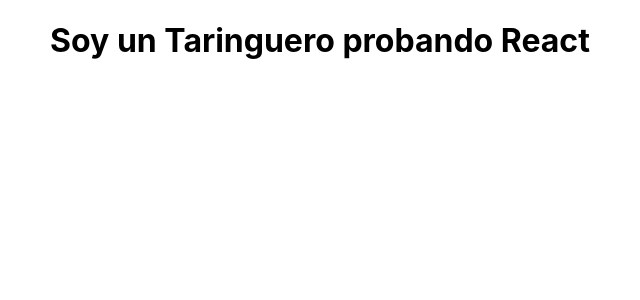
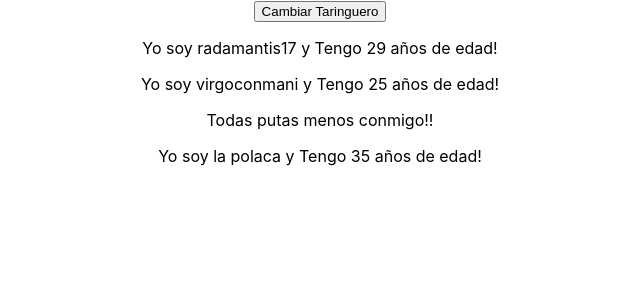
Before and after one commit to radamanthys360/demoReact, a React (Create React App) app: page / in a window 1280 px wide. Shown: the top 300 px of the page, without its empty margins (320-960 px from the left). Built offline with nearby package versions, Linux system fonts and the light colour scheme.

Commit message:
primer componente

```diff
--- a/src/App.js
+++ b/src/App.js
@@ -1,12 +1,45 @@
-import React from 'react';
+import React, { Component } from 'react';
 import './App.css';
+import Taringuero from './Componentes/Taringuero';
 
-function App() {
-  return (
-    <div className="App">
-     <h1>Soy un Taringuero probando React</h1>
-    </div>
-  );
+class App extends Component {
+  state = {
+    taringos: [
+      { nombre: 'radamantis17', edad: 29 },
+      { nombre: 'virgoconmani', edad: 25 },
+      { nombre: 'la polaca', edad: 35 }
+    ]
+  };
+
+  switchNombreHandler = () => {
+    this.setState({
+      taringos: [
+        { nombre: 'radamantis17', edad: 29 },
+        { nombre: 'El facha', edad: 25 },
+        { nombre: 'la polaca', edad: 35 }
+      ]
+    });
+  };
+
+  render() {
+    return (
+      <div className="App">
+        <button onClick={this.switchNombreHandler}>Cambiar Taringuero</button>
+        <Taringuero
+          nombre={this.state.taringos[0].nombre}
+          edad={this.state.taringos[0].edad}
+        />
+        <Taringuero
+          nombre={this.state.taringos[1].nombre}
+          edad={this.state.taringos[1].edad}
+        >Todas putas menos conmigo!!</Taringuero>
+        <Taringuero
+          nombre={this.state.taringos[2].nombre}
+          edad={this.state.taringos[2].edad}
+        />
+      </div>
+    );
+  }
 }
 
 export default App;
--- /dev/null
+++ b/src/Componentes/Taringuero.js
@@ -0,0 +1,12 @@
+import React from 'react';
+
+const taringuero = ( props ) => {
+    return (
+        <div>
+            <p>Yo soy {props.nombre} y Tengo {props.edad} años de edad!</p>
+            <p>{props.children}</p>
+        </div>
+    )
+};
+
+export default taringuero;
```
